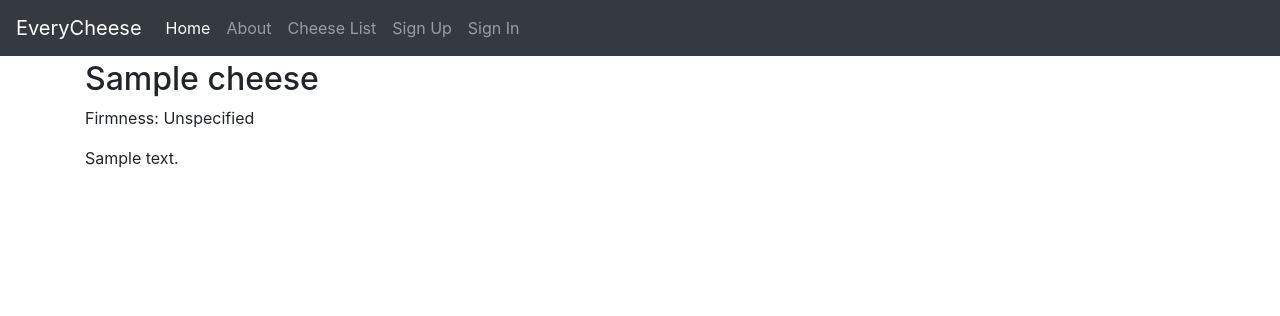
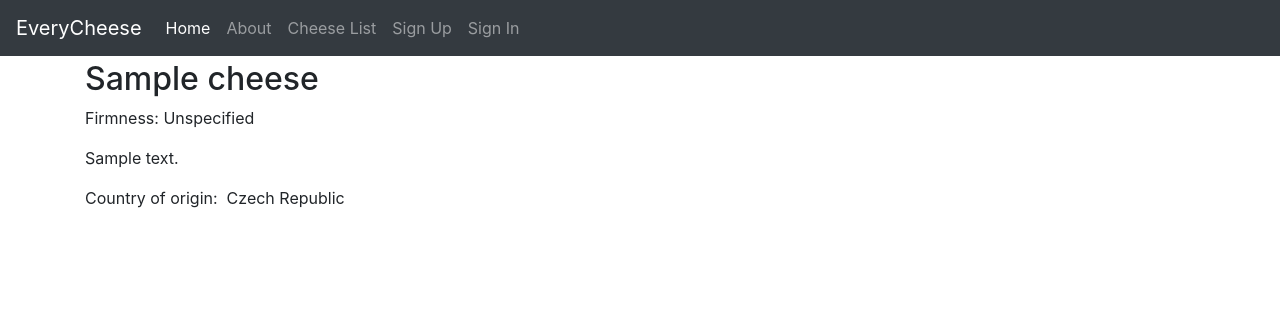
Before and after one commit to ghaith96/everycheese, a Django app: a page that uses everycheese/templates/cheeses/cheese_detail.html in a window 1280 px wide. Shown: the top 316 px of the page. Run offline with Django 3.2, Linux system fonts and the light colour scheme; tables that the repository leaves empty hold one stand-in row (values such as "Sample post"); some libraries are stand-ins or nearby versions.

Commit message:
Implement cheese country of origin

```diff
--- a/config/settings/base.py
+++ b/config/settings/base.py
@@ -75,6 +75,7 @@ THIRD_PARTY_APPS = [
     "allauth",
     "allauth.account",
     "allauth.socialaccount",
+    "django_countries", # CounrtyField
 ]
 
 LOCAL_APPS = [
--- a/everycheese/cheeses/models.py
+++ b/everycheese/cheeses/models.py
@@ -1,7 +1,6 @@
-from ctypes import util
-from enum import auto
 from django.db import models
 from autoslug import AutoSlugField
+from django_countries.fields import CountryField
 
 import model_utils.models
 
@@ -17,6 +16,7 @@ class Cheese(model_utils.models.TimeStampedModel):
     slug = AutoSlugField("Cheese address", unique=True, always_update=False, populate_from='name')
     description = models.TextField("Description", blank=True)
     firmness = models.CharField("Firmness", max_length=20, choices=Firmness.choices, default=Firmness.UNSPECIFIED)
+    country = CountryField("Country of origin", blank=True)
 
     def __str__(self) -> str:
         return self.name
--- a/everycheese/templates/cheeses/cheese_detail.html
+++ b/everycheese/templates/cheeses/cheese_detail.html
@@ -13,4 +13,8 @@
         <p>{{ cheese.description }}</p>
     {% endif %}
 
+    {% if cheese.country %}
+        <p>Country of origin: <img src="{{cheese.country.flag}}" alt="{{cheese.country.flag}}" /> {{ cheese.country.name }}</p>
+    {% endif %}
+
 {% endblock content %}
--- a/requirements/base.txt
+++ b/requirements/base.txt
@@ -12,3 +12,5 @@ django-model-utils==4.0.0  # https://github.com/jazzband/django-model-utils
 django-allauth==0.42.0  # https://github.com/pennersr/django-allauth
 django-crispy-forms==1.9.2  # https://github.com/django-crispy-forms/django-crispy-forms
 django-autoslug==1.9.8  # https://github.com/justinmayer/django-autoslug/
+
+django-countries==6.0
```
Also changed, not shown: everycheese/cheeses/tests/factories.py (+1 -0 lines), everycheese/cheeses/migrations/0002_cheese_country.py (added), 2 other files.
